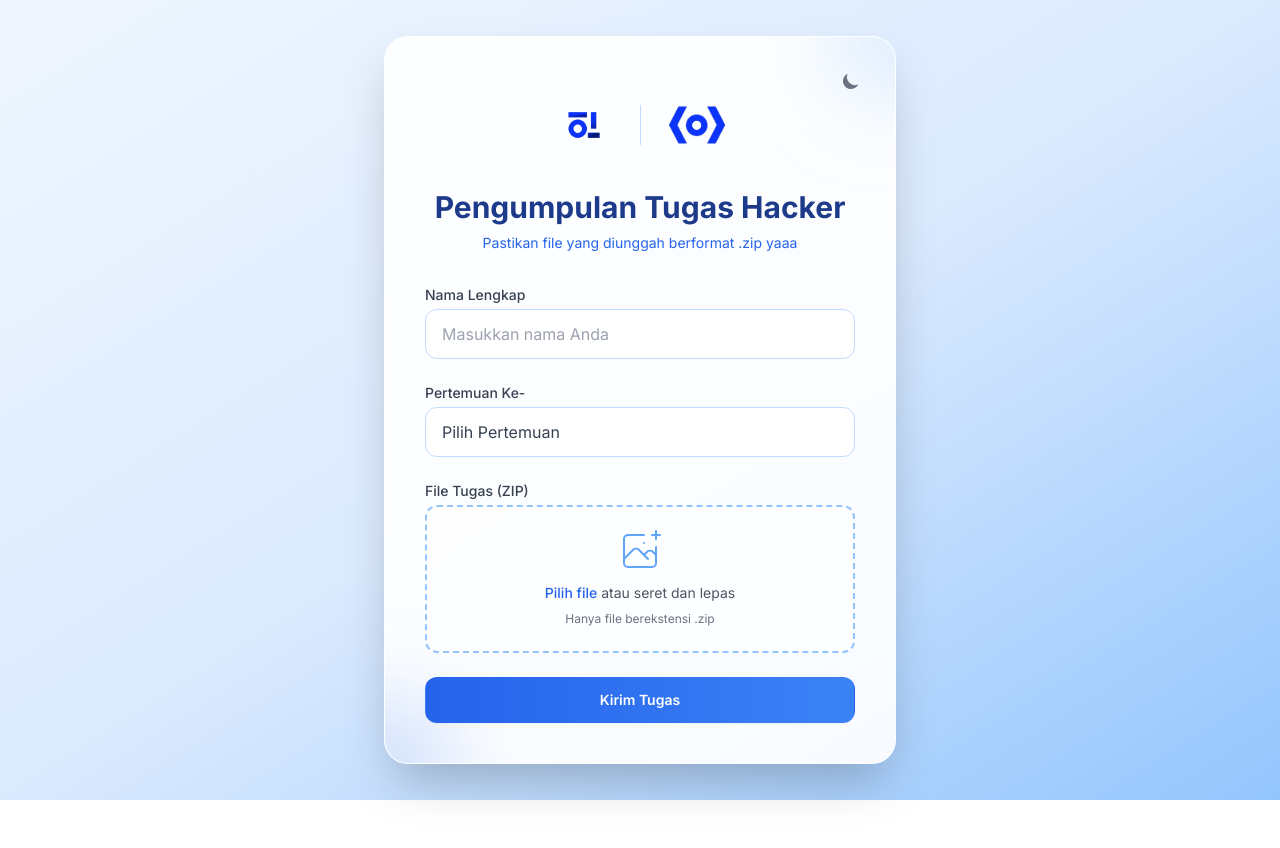
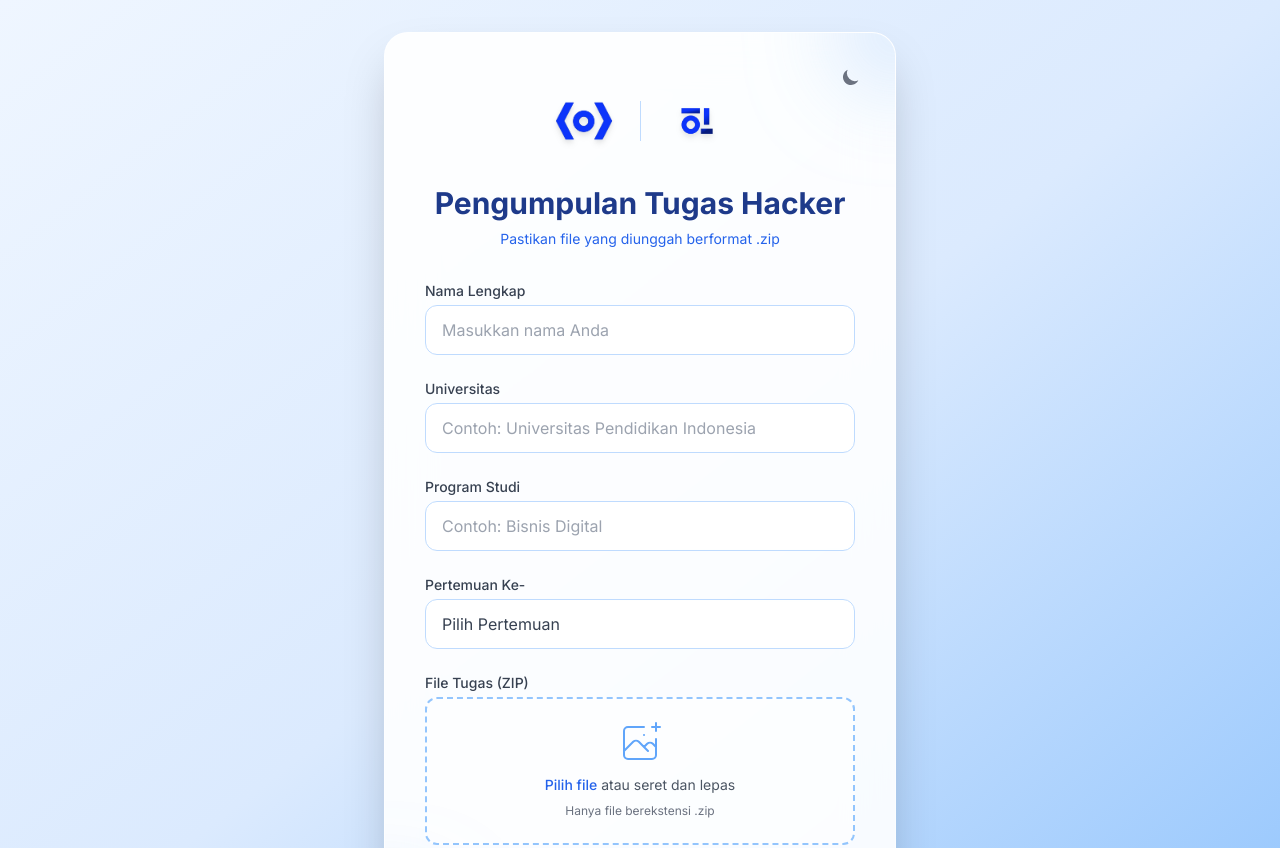
Before and after one commit to FawRaf-Web/Web-Tracker-Tugas-Hacker, a plain HTML site: page index.html in a window 1280 px wide. Shown: the top 848 px of the page. Before the commit the page ends 800 px from the top, so only its background shows below. Drawn offline with nearby package versions, Linux system fonts and the light colour scheme.

Commit message:
tambahin univdan prodi

```diff
--- a/index.html
+++ b/index.html
@@ -4,8 +4,8 @@
     <meta charset="UTF-8">
     <meta name="viewport" content="width=device-width, initial-scale=1.0">
     <title>Pengumpulan Tugas Hacker</title>
+    <link rel="icon" href="/Image/Logo Iot transpa.png" type="image/png">
     <script src="https://cdn.tailwindcss.com"></script>
-    <link rel="icon" href="/Image/Logo Hacker Trans.png" type="image/x-icon">
     <!-- Konfigurasi Tailwind untuk mendeteksi class 'dark' -->
     <script>
         tailwind.config = {
@@ -59,14 +59,14 @@
         </button>
 
         <div class="flex items-center justify-center space-x-6 mb-8 relative z-10 pt-4">
-            <img src="/Image/Logo Iot transpa.png" alt="Logo Lab IoT" class="h-16 w-auto object-contain  dark:drop-shadow-[0_0_15px_rgba(255,255,255,0.8)] transition-all duration-300 transform hover:scale-105" onerror="this.src='https://placehold.co/100x100/1e3a8a/ffffff?text=Logo+1'">
+            <img src="/Image/Logo Hacker Trans.png" alt="Logo Hacker Trans" class="h-16 w-auto object-contain drop-shadow-md dark:drop-shadow-[0_0_15px_rgba(255,255,255,0.8)] transition-all duration-300 transform hover:scale-105" onerror="this.src='https://placehold.co/100x100/1e3a8a/ffffff?text=Logo+1'">
             <div class="h-10 w-px bg-blue-200 dark:bg-slate-600 transition-colors"></div>
-            <img src="/Image/Logo Hacker Trans.png" alt="Logo Hacker" class="h-16 w-auto object-contain  dark:drop-shadow-[0_0_15px_rgba(255,255,255,0.8)] transition-all duration-300 transform hover:scale-105" onerror="this.src='https://placehold.co/100x100/1e3a8a/ffffff?text=Logo+2'">
+            <img src="/Image/Logo Iot transpa.png" alt="Logo Iot" class="h-16 w-auto object-contain drop-shadow-md dark:drop-shadow-[0_0_15px_rgba(255,255,255,0.8)] transition-all duration-300 transform hover:scale-105" onerror="this.src='https://placehold.co/100x100/1e3a8a/ffffff?text=Logo+2'">
         </div>
 
         <div class="text-center mb-8 relative z-10">
             <h1 class="text-2xl sm:text-3xl font-bold text-blue-900 dark:text-white transition-colors mb-2">Pengumpulan Tugas Hacker</h1>
-            <p class="text-sm text-blue-600 dark:text-blue-300 transition-colors">Pastikan file yang diunggah berformat .zip yaaa</p>
+            <p class="text-sm text-blue-600 dark:text-blue-300 transition-colors">Pastikan file yang diunggah berformat .zip</p>
         </div>
 
         <form id="tugasForm" class="space-y-6 relative z-10">
@@ -75,6 +75,20 @@
             <div>
                 <label for="nama" class="block text-sm font-medium text-gray-700 dark:text-gray-300 mb-1 transition-colors">Nama Lengkap</label>
                 <input type="text" id="nama" name="nama" required placeholder="Masukkan nama Anda"
+                    class="w-full px-4 py-3 rounded-xl border border-blue-200 dark:border-slate-600 focus:border-blue-500 dark:focus:border-blue-400 focus:ring-2 focus:ring-blue-200 dark:focus:ring-blue-900 outline-none transition-all bg-white/50 dark:bg-slate-800/80 dark:text-white dark:placeholder-gray-400 backdrop-blur-sm">
+            </div>
+
+            <!-- Input Universitas -->
+            <div>
+                <label for="universitas" class="block text-sm font-medium text-gray-700 dark:text-gray-300 mb-1 transition-colors">Universitas</label>
+                <input type="text" id="universitas" name="universitas" required placeholder="Contoh: Universitas Pendidikan Indonesia"
+                    class="w-full px-4 py-3 rounded-xl border border-blue-200 dark:border-slate-600 focus:border-blue-500 dark:focus:border-blue-400 focus:ring-2 focus:ring-blue-200 dark:focus:ring-blue-900 outline-none transition-all bg-white/50 dark:bg-slate-800/80 dark:text-white dark:placeholder-gray-400 backdrop-blur-sm">
+            </div>
+
+            <!-- Input Program Studi -->
+            <div>
+                <label for="prodi" class="block text-sm font-medium text-gray-700 dark:text-gray-300 mb-1 transition-colors">Program Studi</label>
+                <input type="text" id="prodi" name="prodi" required placeholder="Contoh: Bisnis Digital"
                     class="w-full px-4 py-3 rounded-xl border border-blue-200 dark:border-slate-600 focus:border-blue-500 dark:focus:border-blue-400 focus:ring-2 focus:ring-blue-200 dark:focus:ring-blue-900 outline-none transition-all bg-white/50 dark:bg-slate-800/80 dark:text-white dark:placeholder-gray-400 backdrop-blur-sm">
             </div>
 
@@ -139,7 +153,7 @@
                 </svg>
             </div>
             <h2 class="text-2xl font-bold text-gray-800 dark:text-white mb-2 transition-colors">Tugas Berhasil Terkirim!</h2>
-            <p class="text-gray-600 dark:text-gray-300 mb-6 transition-colors">Thankyou guyss, see you next week untuk tugas baru.</p>
+            <p class="text-gray-600 dark:text-gray-300 mb-6 transition-colors">Terima kasih, filenya udah terkirim!</p>
             <button onclick="resetForm()" class="px-6 py-2 bg-blue-100 dark:bg-blue-900/50 text-blue-700 dark:text-blue-300 font-medium rounded-lg hover:bg-blue-200 dark:hover:bg-blue-800/50 transition-colors">Kirim Ulang</button>
         </div>
     </div>
@@ -256,6 +270,8 @@
 
                 const payload = {
                     nama: document.getElementById('nama').value,
+                    universitas: document.getElementById('universitas').value,
+                    prodi: document.getElementById('prodi').value,
                     pertemuan: document.getElementById('pertemuan').value,
                     fileName: file.name,
                     mimeType: file.type || 'application/zip',
```
